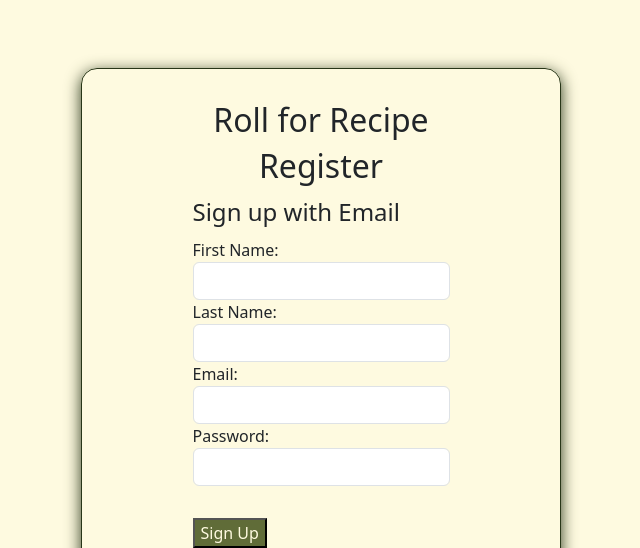
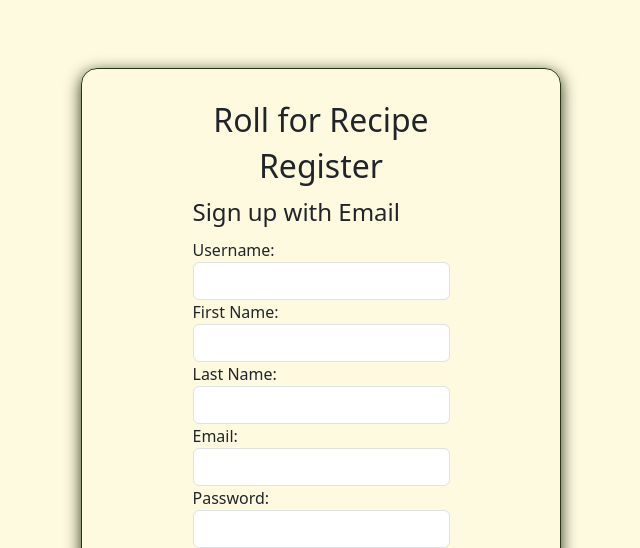
Before and after one commit to MichaelGalo/Roll-for-Recipe, a React (Vite) app: page /register in a window 1280 px wide. Shown: the part 252-800 px from the top of the page, without its empty margins (319-959 px from the left). Built offline with nearby package versions, Linux system fonts and the light colour scheme; no server answers.

Commit message:
added displayName to email signup

```diff
--- a/src/components/Authentication/FirebaseRegister.jsx
+++ b/src/components/Authentication/FirebaseRegister.jsx
@@ -7,6 +7,7 @@ import { useNavigate } from 'react-router-dom';
 export const FirebaseRegister = () => {
   const [firstName, setFirstName] = useState('');
   const [lastName, setLastName] = useState('');
+  const [displayName, setDisplayName] = useState('');
   const [email, setEmail] = useState('');
   const [password, setPassword] = useState('');
   const { addData } = useFirebase();
@@ -33,7 +34,8 @@ export const FirebaseRegister = () => {
       await addData(`users/${user.uid}`, {
         email: user.email,
         firstName: firstName,
-        lastName: lastName
+        lastName: lastName,
+        displayName: displayName
       });
       alert('Email sign-up successful');
       navigate('/');
@@ -50,6 +52,17 @@ export const FirebaseRegister = () => {
         <h2>Register</h2>
         <fieldset>
           <legend>Sign up with Email</legend>
+          <div className="form-group">
+            <label htmlFor="lastName">Username:</label>
+            <input
+              type="text"
+              id="displayName"
+              value={displayName}
+              onChange={(e) => setDisplayName(e.target.value)}
+              required
+              className="form-control"
+            />
+          </div>
           <div className="form-group">
             <label htmlFor="firstName">First Name:</label>
             <input
```
Also changed, not shown: src/services/recipeService.js (+0 -12 lines).
